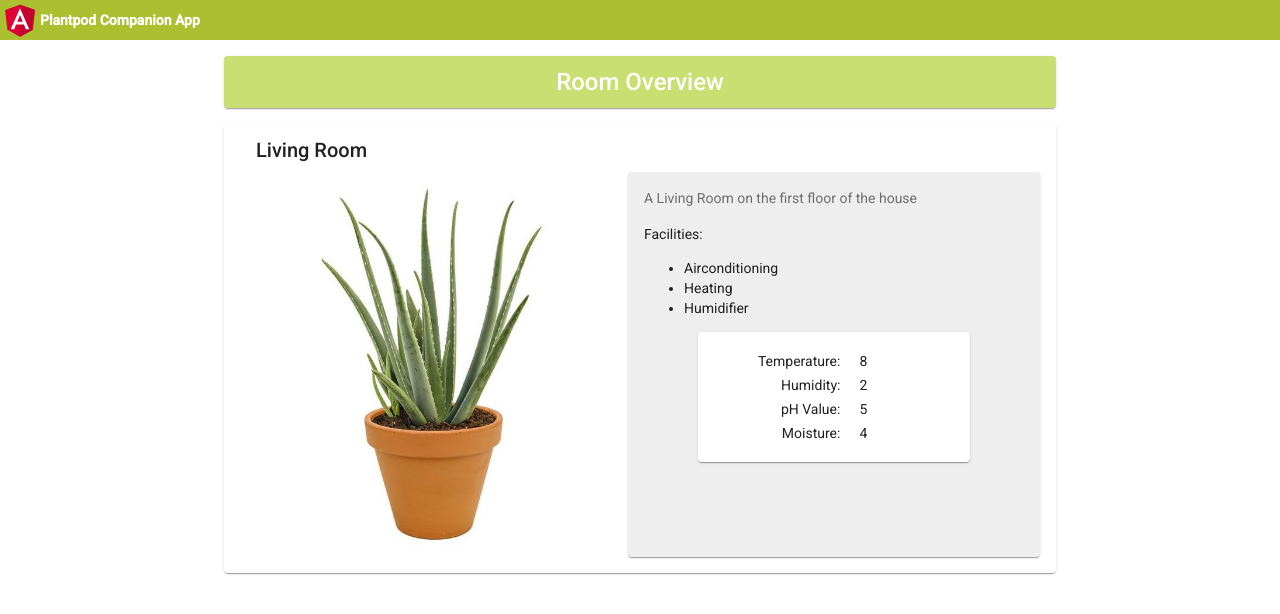
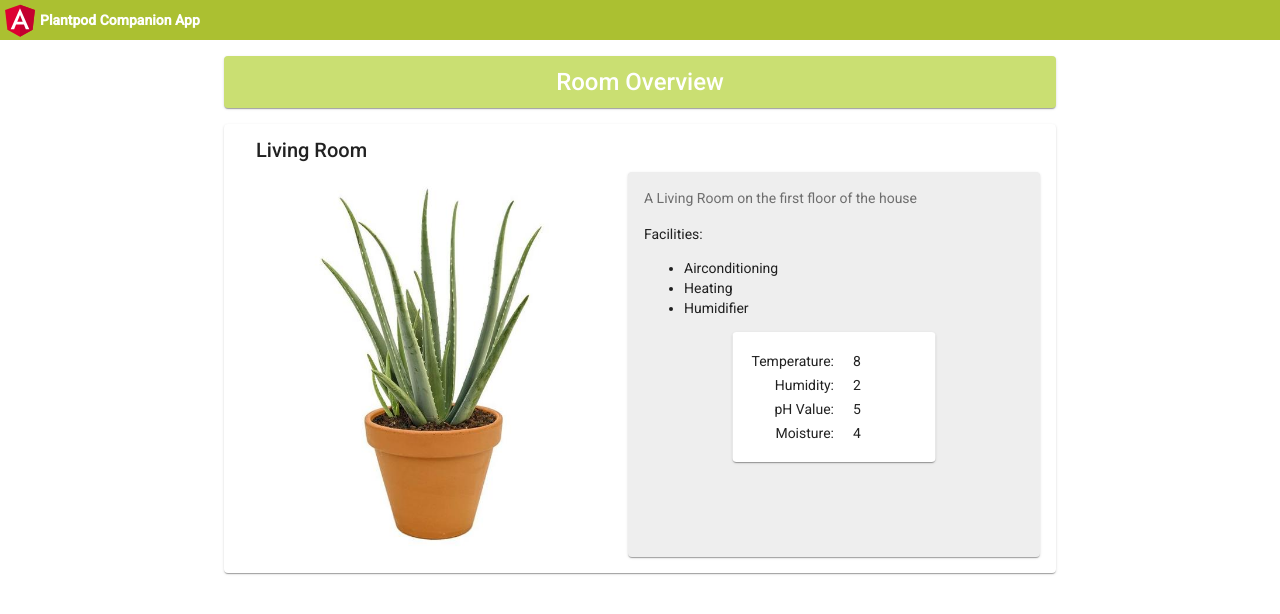
Before and after one commit to akasha19/plant-pod, an Angular app in the folder frontend/plant-pod-companion/: page /roomdetails in a window 1280 px wide. Shown: the top 614 px of the page. Built offline with nearby package versions, Linux system fonts and the light colour scheme.

Commit message:
minor css fixes

```diff
--- a/frontend/plant-pod-companion/src/app/room-details-page/room-details-page.component.scss
+++ b/frontend/plant-pod-companion/src/app/room-details-page/room-details-page.component.scss
@@ -3,7 +3,7 @@
 .half{
     flex-wrap: wrap;
     text-align: left;
-    min-width: 10rem;
+    min-width: 17rem;
     width:50%;
     margin-top: 0;
 
--- a/frontend/plant-pod-companion/src/app/sensor-overview/sensor-overview.component.scss
+++ b/frontend/plant-pod-companion/src/app/sensor-overview/sensor-overview.component.scss
@@ -1,10 +1,10 @@
 @import "../app.component.scss";
 
 .sensor-overview{
-    width: 50%;
-    width: 15rem;
+    width: 45%;
     left: 50%;
     transform: translate(-50%, 0);
+    max-width: 20rem
 }
 
 table{
```
